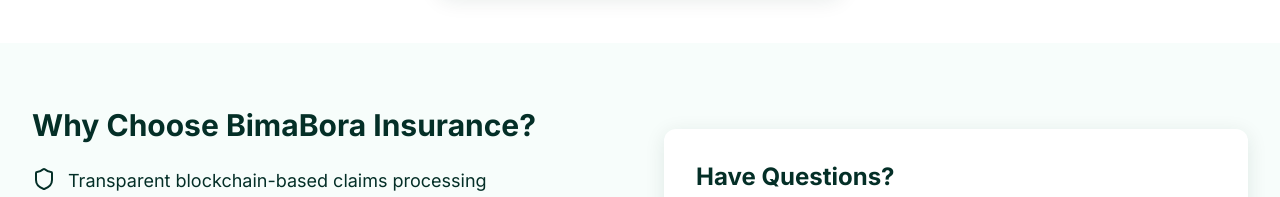
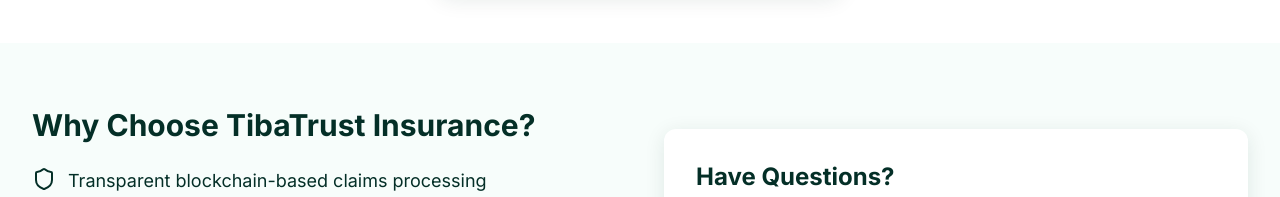
Before and after one commit to MauriceOmbewa/TibaTrust, a React (Vite) app: page /insurance in a window 1280 px wide. Shown: the part 1291-1488 px from the top of the page. Built offline with nearby package versions, Linux system fonts and the light colour scheme; no server answers.

Commit message:
Update Insurance page: Replace BimaBora with TibaTrust

```diff
--- a/src/pages/Insurance.tsx
+++ b/src/pages/Insurance.tsx
@@ -150,7 +150,7 @@
         <div className="max-w-7xl mx-auto px-4 sm:px-6 lg:px-8">
           <div className="grid grid-cols-1 lg:grid-cols-2 gap-12 items-center">
             <div>
-              <h2 className="text-3xl font-bold mb-6">Why Choose BimaBora Insurance?</h2>
+              <h2 className="text-3xl font-bold mb-6">Why Choose TibaTrust Insurance?</h2>
               <ul className="space-y-4">
                 {[
                   'Transparent blockchain-based claims processing',
```
